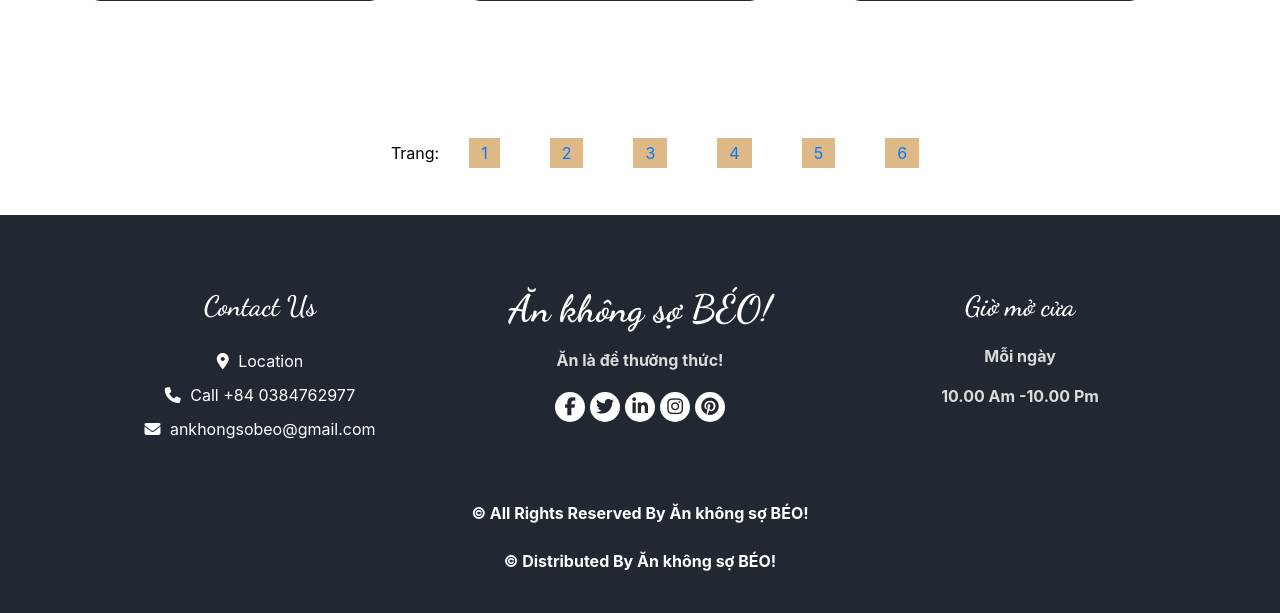
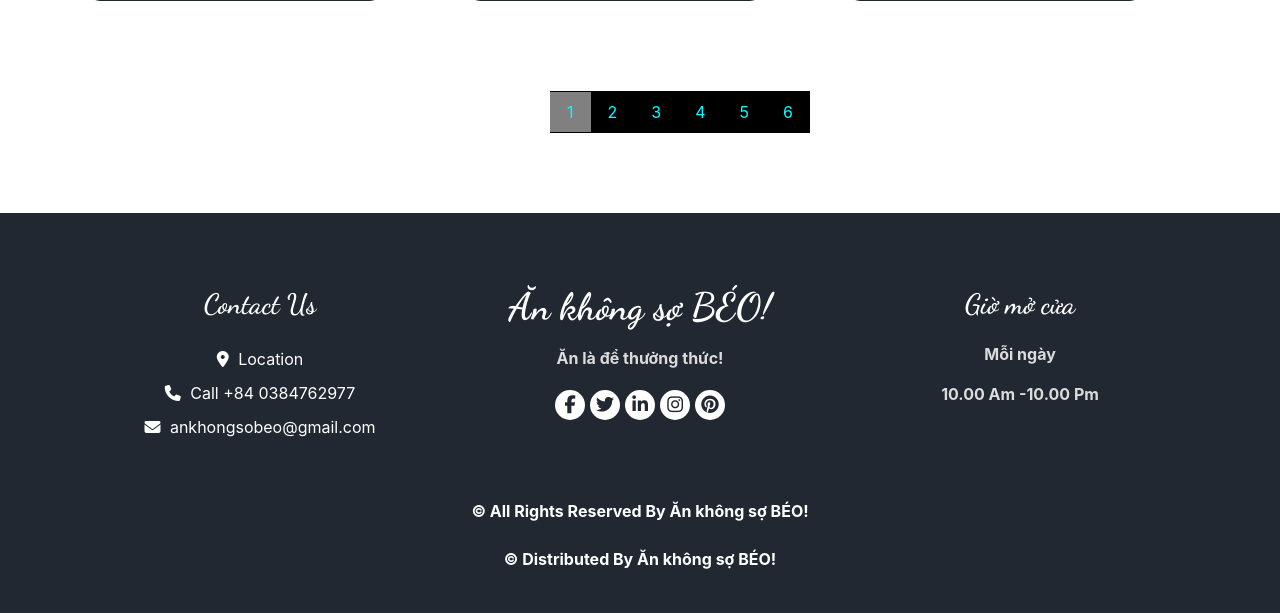
Before and after one commit to luuphongpro/ProjectWeb2, a PHP site: page /ProjectWeb2/ in a window 1280 px wide. Shown: the part 2665-3278 px from the top of the page. After the commit the page ends 3234 px from the top, so only its background shows below. Run offline with PHP 8.4, Linux system fonts and the light colour scheme; data comes from the database, SQL or seed files in the repository; data that the repository does not hold is empty; some libraries are stand-ins or nearby versions.

Commit message:
fix_phantrang

```diff
--- a/pages/front/product.php
+++ b/pages/front/product.php
@@ -154,9 +154,10 @@ if ($result->num_rows > 0) {
 
      echo '<div style="display: flex; justify-content: center; align-items: center;">';
      echo '<ul class ="pageNumber">';
-     echo '<li>Trang: </li>';
+     echo '<ul class ="pageNumber">';
+        //  echo '<li><b>Trang :   </b></li>';
         for ($i = 1; $i <= $pageTotal; $i++) {
-         echo '<li><a href="index.php?trang=' . $i . '">' . $i . '</a></li>';
+            echo '<li ><a  class=" '. (($i == 1) ? ' activePT' : '') .' " href="index.php?trang=' . $i . '">' . $i . '</a></li>';
         }
         echo '</ul>';
         echo '</div>';
@@ -167,27 +168,63 @@ if ($result->num_rows > 0) {
     // Đóng kết nối
     $conn->close();
     ?>
+        <script src="JS/product_detail.js"></script>
 
     <style>
+
+        .pageNumber li :hover,
+        .activePT{
+            background-color: gray;
+        }
+
+
         ul.pageNumber {
             display: flex;
-        margin: 50px;
+            margin-bottom: 40px;
             list-style: none;
+
         }
 
         ul.pageNumber li {
             display: block;
-        color: #000;
-        margin-left: 10px;
+            margin-left: 0px;
+            background-color: black ;
+            padding: 9px 0px;
+
         }
 
         ul.pageNumber li a {
+            color : aqua;
             text-decoration: none;
-        background-color: burlywood;
-        padding: 5px 12px;
-        margin: 20px;
+            padding: 10px 17px;
         }
     </style>
+
+
+<script>
+    let select = document.querySelectorAll(".pageNumber li a ");
+    let active = 0;
+
+    function reloadActive() {
+        let currentPage = parseInt(<?php echo isset($_GET['trang']) ? $_GET['trang'] : 1; ?>);
+        let lastActive = document.querySelector(".pageNumber li a.activePT");
+        if (lastActive) {
+            lastActive.classList.remove("activePT");
+        }
+        select[currentPage - 1].classList.add("activePT");
+    }
+
+    window.onload = function() {
+        reloadActive();
+    };
+
+    select.forEach((li, key) => {
+        li.addEventListener("click", function() {
+            active = key;
+            reloadActive();
+        });
+    });
+</script>
 
 <!-- <script>
     function loadPageScript() {
```
Lines whose indentation alone changed are shown as unchanged.
